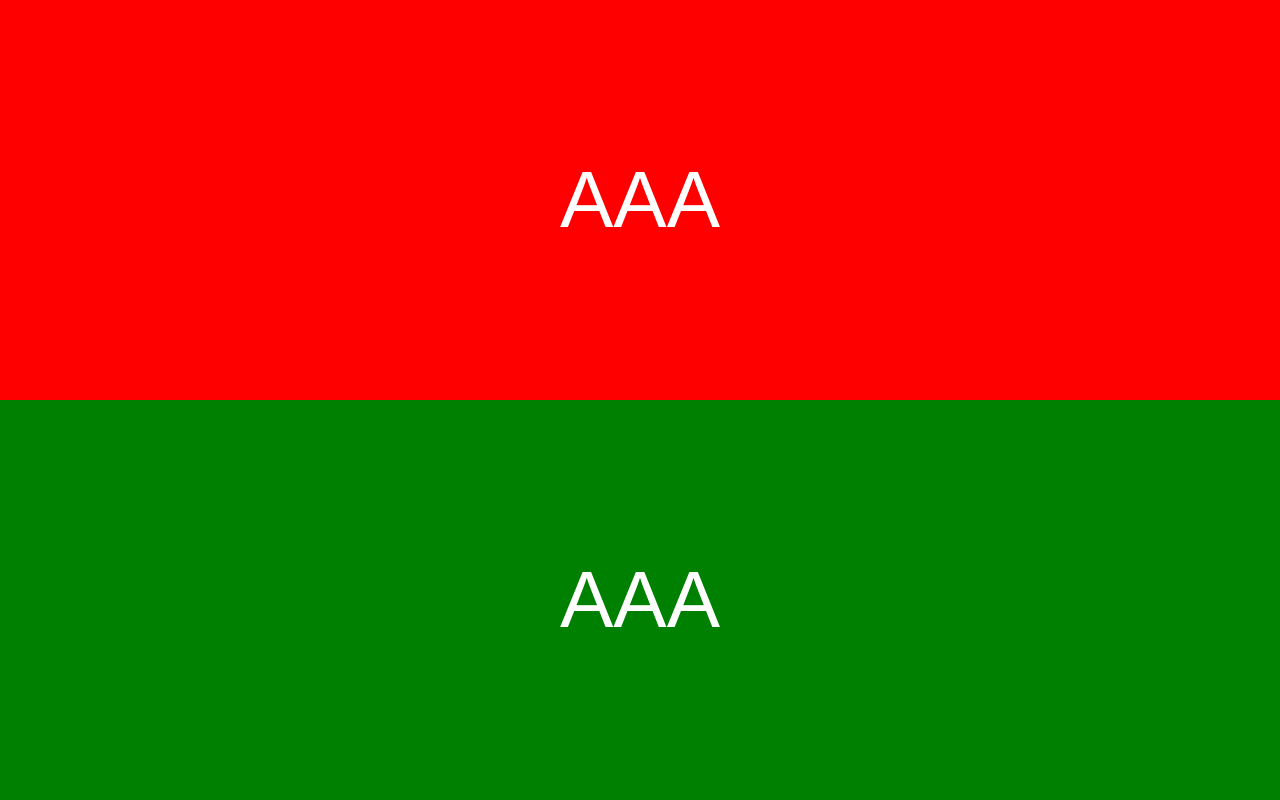
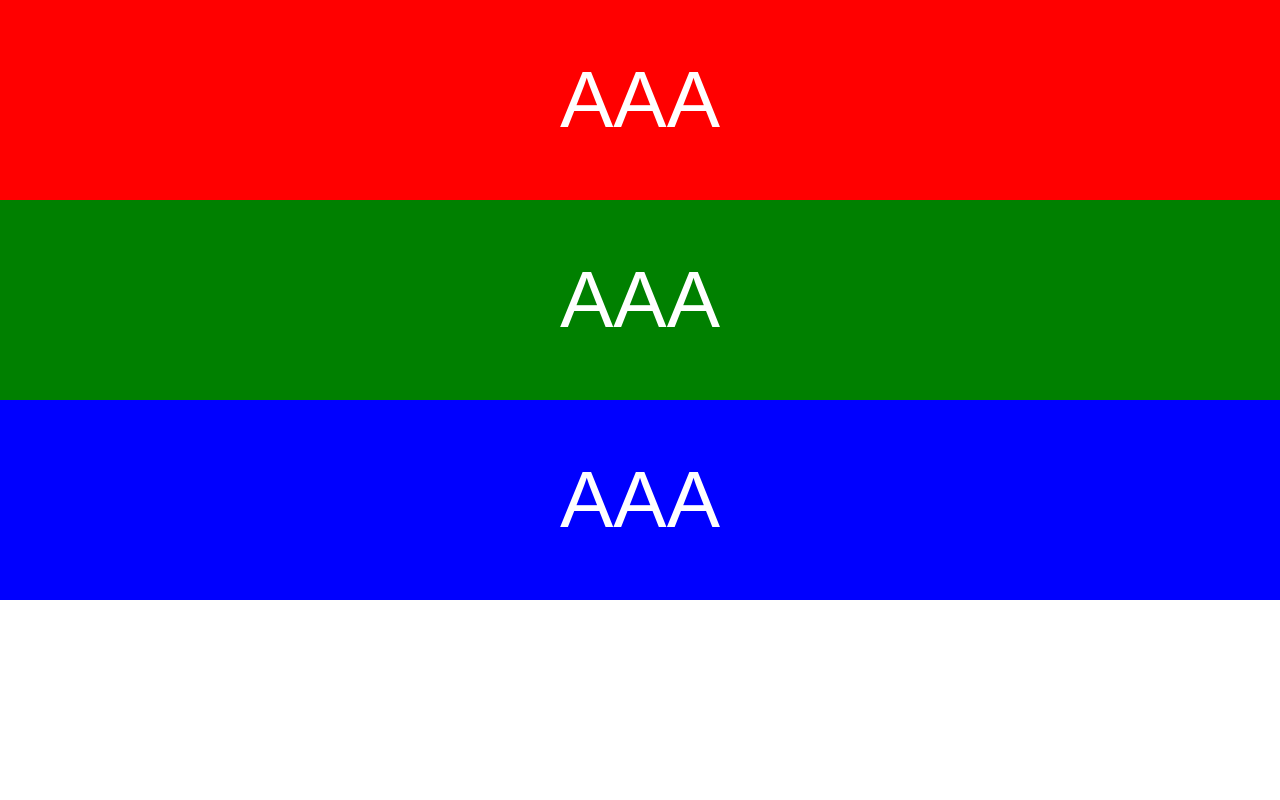
Before and after one commit to naumowicz/soundboard, a plain HTML site: page soundboard.html in a window 1280 px wide. Shown: the top 800 px of the page. Drawn offline with Linux system fonts and the light colour scheme.

Commit message:
changed size of buttons

```diff
--- a/style.css
+++ b/style.css
@@ -1,6 +1,6 @@
 .rectangle {
-    height: 50vh;
-    width: 100vw;
+    height: 25vh;
+    width: auto;
     background-color: red;
     text-align: center;
     color: white;
```
